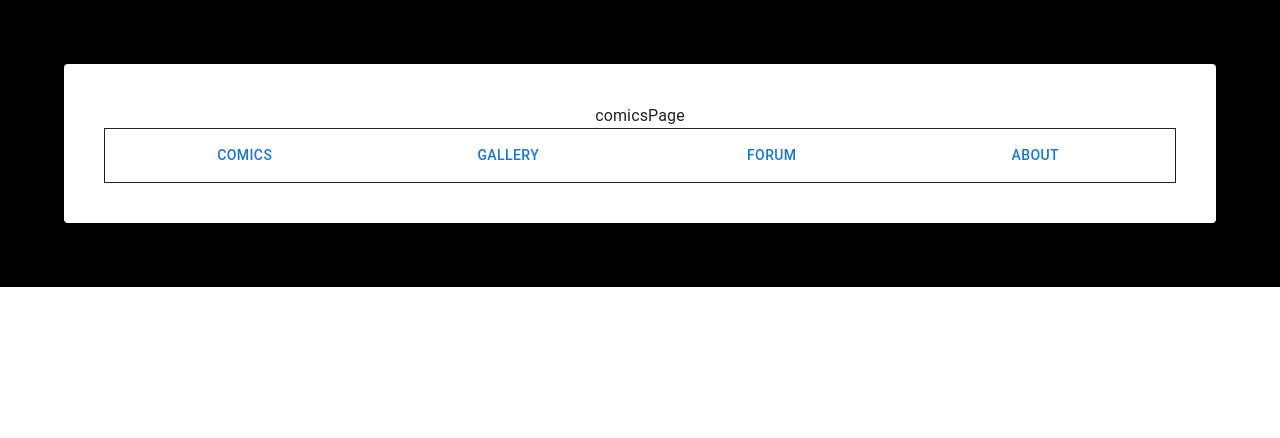
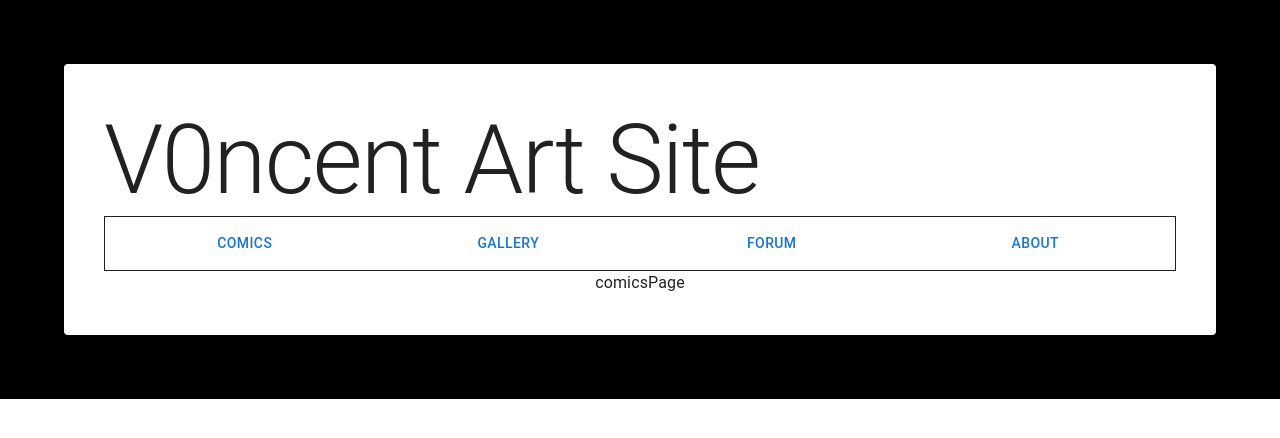
Before and after one commit to v0ncent/v0ncentArtSite, a React (Create React App) app in the folder v0ncentartsite/: page /comics in a window 1280 px wide. Shown: the top 438 px of the page. Built offline with nearby package versions, Linux system fonts and the light colour scheme.

Commit message:
added header component that routes to home

```diff
--- /dev/null
+++ b/v0ncentartsite/src/HeaderComponent/HeaderComponent.jsx
@@ -0,0 +1,23 @@
+import { Grid, Typography } from "@mui/material";
+
+//Import react
+import { useNavigate } from "react-router-dom";
+
+function HeaderComponent() {
+     const navigate = useNavigate();
+    return (
+      <Grid container>
+        <Grid item xs={12}>
+          <Typography
+            variant="h1"
+            textAlign={"left"}
+            onClick={() => navigate("/")}
+          >
+            V0ncent Art Site
+          </Typography>
+        </Grid>
+      </Grid>
+    );
+}
+
+export default HeaderComponent;
--- a/v0ncentartsite/src/aboutPage/aboutPage.jsx
+++ b/v0ncentartsite/src/aboutPage/aboutPage.jsx
@@ -1,18 +1,17 @@
 import { Box, Paper, Typography } from "@mui/material";
 
 import MenuComponent from "../MenuComponent/MenuComponent";
-//Import react
-import { useNavigate } from "react-router-dom";
+import HeaderComponent from "../HeaderComponent/HeaderComponent";
 
 function AboutPage() {
-  const navigate = useNavigate();
   return (
     <Box bgcolor="#000000" sx={{ p: 8 }}>
       <Paper sx={{ p: 5 }}>
+        <HeaderComponent />
+
         <Typography
           variant="h2"
           textAlign={"center"}
-          onClick={() => navigate("/")}
         >
           About V0ncent
         </Typography>
--- a/v0ncentartsite/src/comicsPage/comicsPage.jsx
+++ b/v0ncentartsite/src/comicsPage/comicsPage.jsx
@@ -1,15 +1,14 @@
 import { Box, Paper, Typography } from "@mui/material";
 import MenuComponent from "../MenuComponent/MenuComponent";
-//Import react
-import { useNavigate } from "react-router-dom";
+import HeaderComponent from "../HeaderComponent/HeaderComponent";
 
 function ComicsPage() {
-  const navigate = useNavigate();
   return (
     <Box bgcolor="#000000" sx={{ p: 8 }}>
       <Paper sx={{ p: 5 }}>
-        <Typography onClick={() => navigate("/")}>comicsPage</Typography>
+        <HeaderComponent />
         <MenuComponent />
+        <Typography>comicsPage</Typography>
       </Paper>
     </Box>
   );
--- a/v0ncentartsite/src/forumPage/forumPage.jsx
+++ b/v0ncentartsite/src/forumPage/forumPage.jsx
@@ -1,15 +1,14 @@
 import { Box, Paper, Typography } from "@mui/material";
 import MenuComponent from "../MenuComponent/MenuComponent";
-//Import react
-import { useNavigate } from "react-router-dom";
+import HeaderComponent from "../HeaderComponent/HeaderComponent";
 
 function ForumPage() {
-  const navigate = useNavigate();
   return (
     <Box bgcolor="#000000" sx={{ p: 8 }}>
       <Paper sx={{ p: 5 }}>
-        <Typography onClick={() => navigate("/")}>forumPage</Typography>
+        <HeaderComponent />
         <MenuComponent />
+        <Typography>forumPage</Typography>
       </Paper>
     </Box>
   );
--- a/v0ncentartsite/src/galleryPage/galleryPage.jsx
+++ b/v0ncentartsite/src/galleryPage/galleryPage.jsx
@@ -1,15 +1,15 @@
 import { Box, Paper, Typography } from "@mui/material";
 import MenuComponent from "../MenuComponent/MenuComponent";
-//Import react
-import { useNavigate } from "react-router-dom";
+import HeaderComponent from "../HeaderComponent/HeaderComponent";
+
 
 function GalleryPage() {
-    const navigate = useNavigate();
   return (
     <Box bgcolor="#000000" sx={{ p: 8 }}>
       <Paper sx={{ p: 5 }}>
-        <Typography onClick={() => navigate("/")}>galleryPage</Typography>
+        <HeaderComponent />
         <MenuComponent />
+        <Typography>galleryPage</Typography>
       </Paper>
     </Box>
   );
--- a/v0ncentartsite/src/landingPage/landingPage.jsx
+++ b/v0ncentartsite/src/landingPage/landingPage.jsx
@@ -1,28 +1,21 @@
 // MUI Imports
-import { Box, Grid, Paper, Typography } from "@mui/material";
-
-//Import react
-import { useNavigate } from "react-router-dom";
+import { Box, Grid, Paper } from "@mui/material";
 
 // Importing needed components
 import ContentPage from "../contentPage/contentPage.jsx";
 import MenuComponent from "../MenuComponent/MenuComponent.jsx";
 import AnnouncementsPage from "../announcementsPage/announcementsPage.jsx";
+import HeaderComponent from "../HeaderComponent/HeaderComponent.jsx";
 
 function LandingPage() {
-  const navigate = useNavigate();
   return (
     <Box bgcolor="#000000" sx={{ p: 8 }}>
       <Paper sx={{ p: 5 }}>
         <Grid container>
           <Grid item xs={12}>
-            <Typography
-              textAlign={"left"}
-              variant="h1"
-              onClick={() => navigate("/")}
-            >
-              V0ncent Art Site
-            </Typography>
+            <Box>
+              <HeaderComponent />
+            </Box>
             <br />
             <MenuComponent />
             <br />
```
